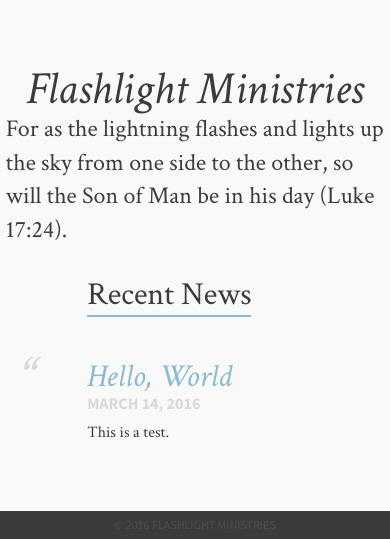
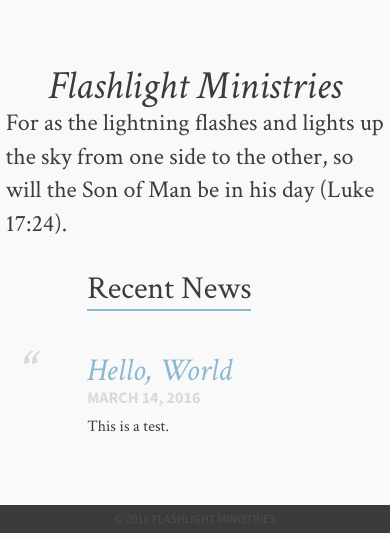
Before and after one commit to flashlightministries/unionbiblefellowship, a Jekyll site: the page built from index.md, in a window 390 px wide. Shown: the part 550-1089 px from the top of the page. Built offline with Jekyll 4.4.1, drawn with Linux system fonts in a browser that asks for light colours.

Commit message:
font-size to 40px for tablet

```diff
--- a/_sass/_variables.scss
+++ b/_sass/_variables.scss
@@ -43,7 +43,7 @@ $fs3:32px;
 $fs4:24px;
 
 $fsp:20px;
-$fsh:46px;
+$fsh:40px;
 
 $fs5:16px;
 $fs6:12px;
```
